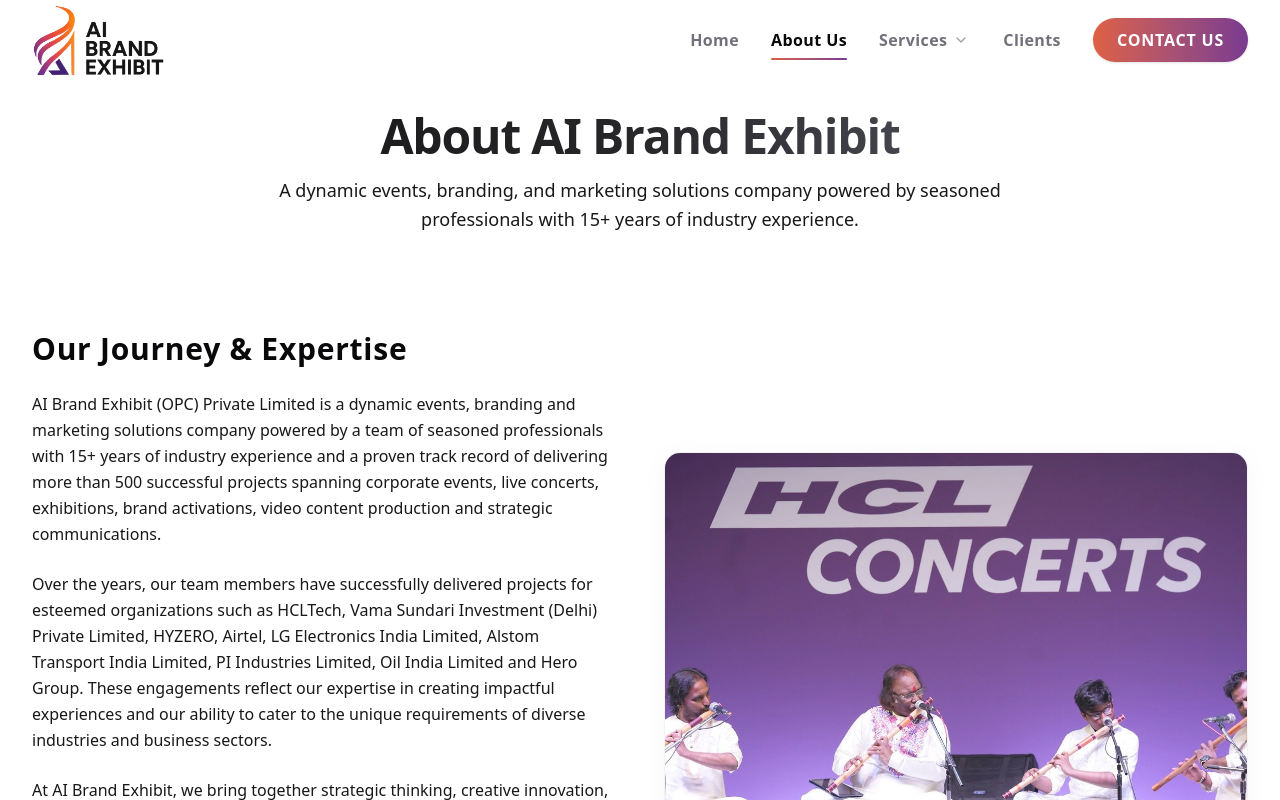
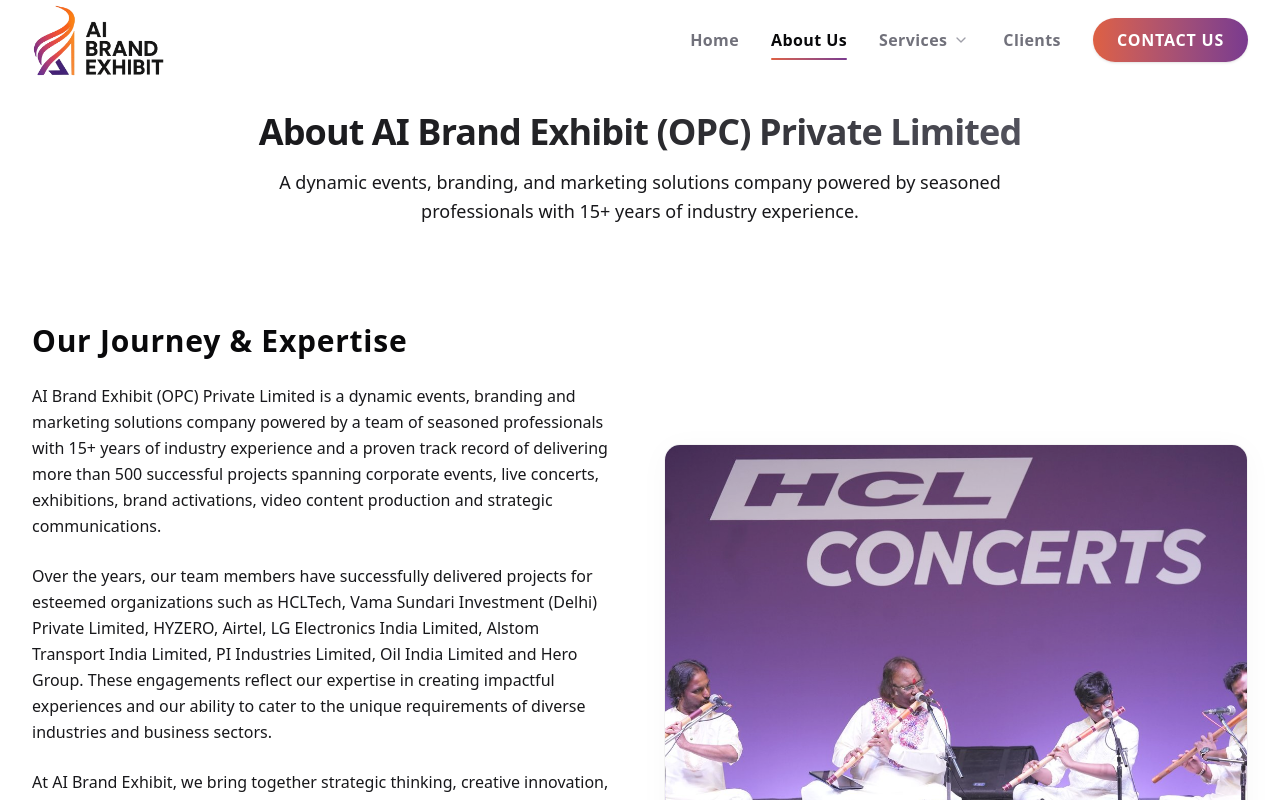
Before and after one commit to prakharbha/ai-brand, a Next.js app: page /about in a window 1280 px wide. Shown: the top 800 px of the page. Built offline with nearby package versions, Linux system fonts and the light colour scheme.

Commit message:
fix: update heading to About AI Brand Exhibit (OPC) Private Limited and reduce font size

```diff
--- a/app/about/AboutContent.tsx
+++ b/app/about/AboutContent.tsx
@@ -31,8 +31,8 @@
           className="text-center max-w-3xl mx-auto space-y-4"
         >
 
-          <h1 className="text-4xl md:text-5xl font-bold tracking-tight bg-clip-text text-transparent bg-gradient-to-r from-zinc-900 via-zinc-800 to-zinc-600">
-            About AI Brand Exhibit
+          <h1 className="text-3xl md:text-4xl font-bold tracking-tight bg-clip-text text-transparent bg-gradient-to-r from-zinc-900 via-zinc-800 to-zinc-600">
+            About AI Brand Exhibit (OPC) Private Limited
           </h1>
           <p className="text-zinc-555 text-lg font-light leading-relaxed">
             A dynamic events, branding, and marketing solutions company powered by seasoned professionals with 15+ years of industry experience.
```
